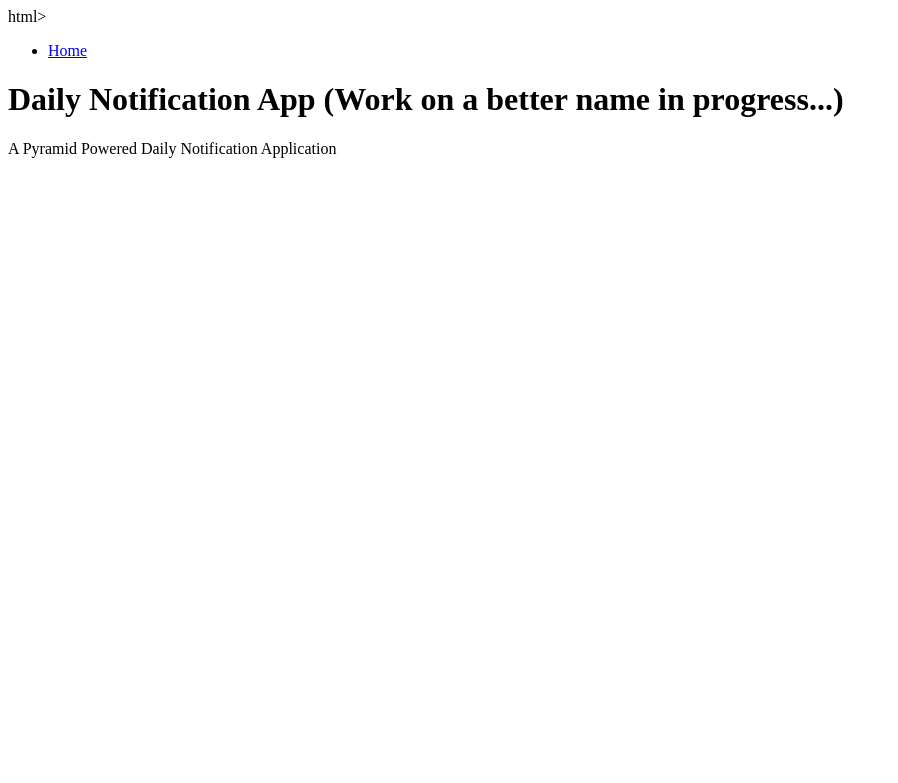
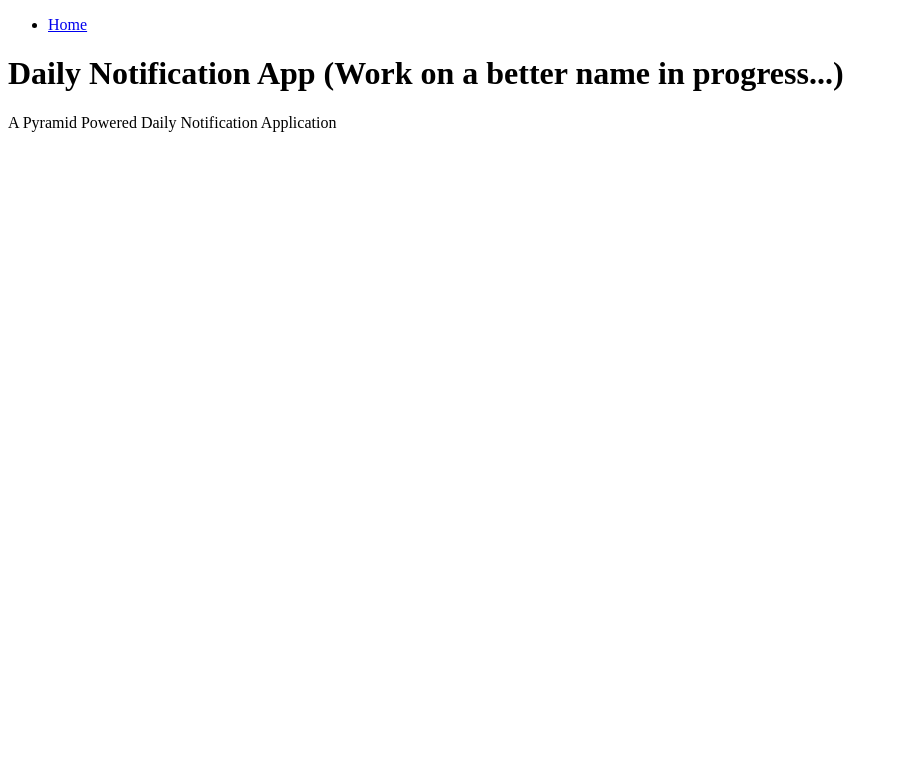
Before and after one commit to charlieRode/calendar_app, a Python web app: template templates/base.jinja2 in a window 1280 px wide. Shown: the top 783 px of the page, without its empty margins (0-898 px from the left). Run offline with Jinja, Linux system fonts and the light colour scheme; the template is opened without the code that fills it, so the values that code supplies are empty.

Commit message:
Fix a few typos in the templates

```diff
--- a/templates/base.jinja2
+++ b/templates/base.jinja2
@@ -1,4 +1,4 @@
-<!DOCTYPE> html>
+<!DOCTYPE html>
 <html lang="en">
 	<head>
 		<meta charset="utf-8">
@@ -25,4 +25,4 @@
             <p>A Pyramid Powered Daily Notification Application</p>
         </footer>
     </body>
-<html>
+</html>
--- a/templates/day.jinja2
+++ b/templates/day.jinja2
@@ -1,4 +1,4 @@
-{ % extends "base.jinja2" %}
+{% extends "base.jinja2" %}
 {% block body %}
     <h2>The Day (Add day context after successful implementation of event context...)</h2>
     {% for event in events %}
```
